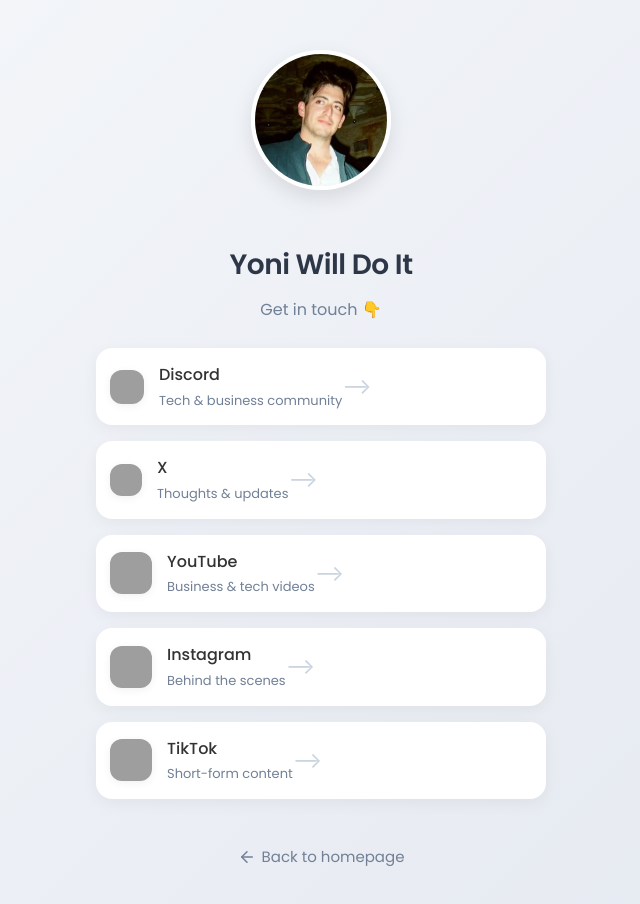
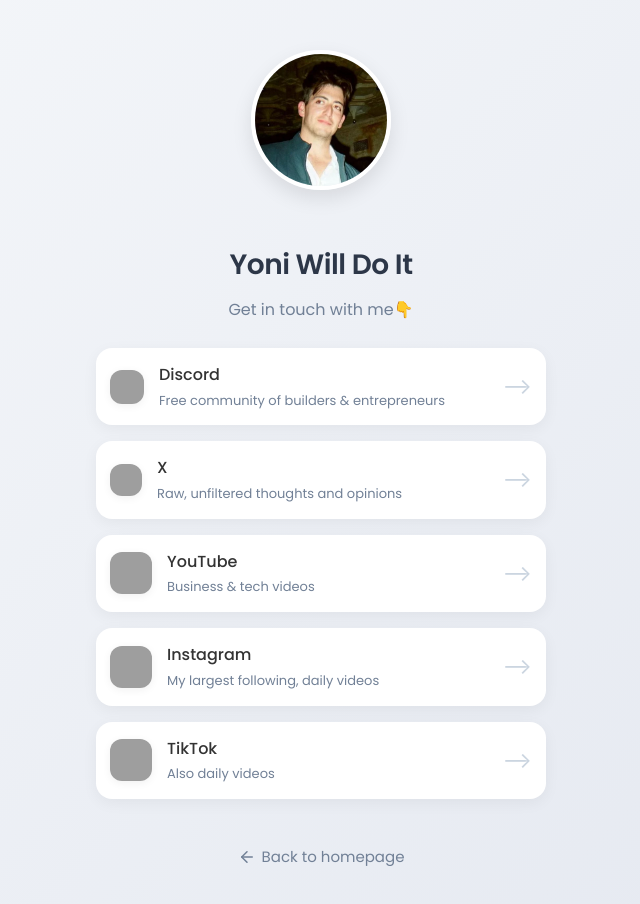
Before and after one commit to ysmolyar/yonismolyar.com, a plain HTML site: page links.html in a window 1280 px wide. Shown: the whole page, without its empty margins (319-959 px from the left). Drawn offline with Linux system fonts and the light colour scheme; grey boxes are pictures that could not be loaded.

Commit message:
update styling

```diff
--- a/links.html
+++ b/links.html
@@ -149,6 +149,7 @@
             background-color: #4338ca;
             opacity: 0;
             transition: opacity 0.2s ease;
+            margin-left: auto;
         }
 
         .link-card:hover {
@@ -199,6 +200,7 @@
             color: #cbd5e0;
             font-size: 22px;
             transition: color 0.2s ease;
+            margin-left: auto;
         }
 
         .link-card:hover .more-icon {
@@ -340,13 +342,13 @@
         </div>
 
         <h1>Yoni Will Do It</h1>
-        <p class="tagline">Get in touch 👇 </p>
+        <p class="tagline">Get in touch with me👇 </p>
 
         <a href="https://discord.gg/eDPubeGgBn" class="link-card">
             <img src="https://assets-global.website-files.com/6257adef93867e50d84d30e2/636e0a69f118df70ad7828d4_icon_clyde_blurple_RGB.svg" alt="Discord" class="link-icon discord-icon">
             <div>
                 <div class="link-text">Discord</div>
-                <div class="link-description">Tech & business community</div>
+                <div class="link-description">Free community of builders & entrepreneurs</div>
             </div>
             <div class="more-icon">⟶</div>
         </a>
@@ -355,7 +357,7 @@
             <img src="https://upload.wikimedia.org/wikipedia/commons/thumb/c/ce/X_logo_2023.svg/800px-X_logo_2023.svg.png" alt="X" class="link-icon x-icon">
             <div>
                 <div class="link-text">X</div>
-                <div class="link-description">Thoughts & updates</div>
+                <div class="link-description">Raw, unfiltered thoughts and opinions</div>
             </div>
             <div class="more-icon">⟶</div>
         </a>
@@ -373,7 +375,7 @@
             <img src="https://upload.wikimedia.org/wikipedia/commons/thumb/a/a5/Instagram_icon.png/2048px-Instagram_icon.png" alt="Instagram" class="link-icon">
             <div>
                 <div class="link-text">Instagram</div>
-                <div class="link-description">Behind the scenes</div>
+                <div class="link-description">My largest following, daily videos</div>
             </div>
             <div class="more-icon">⟶</div>
         </a>
@@ -382,7 +384,7 @@
             <img src="https://cdn4.iconfinder.com/data/icons/social-media-flat-7/64/Social-media_Tiktok-512.png" alt="TikTok" class="link-icon">
             <div>
                 <div class="link-text">TikTok</div>
-                <div class="link-description">Short-form content</div>
+                <div class="link-description">Also daily videos</div>
             </div>
             <div class="more-icon">⟶</div>
         </a>
```
